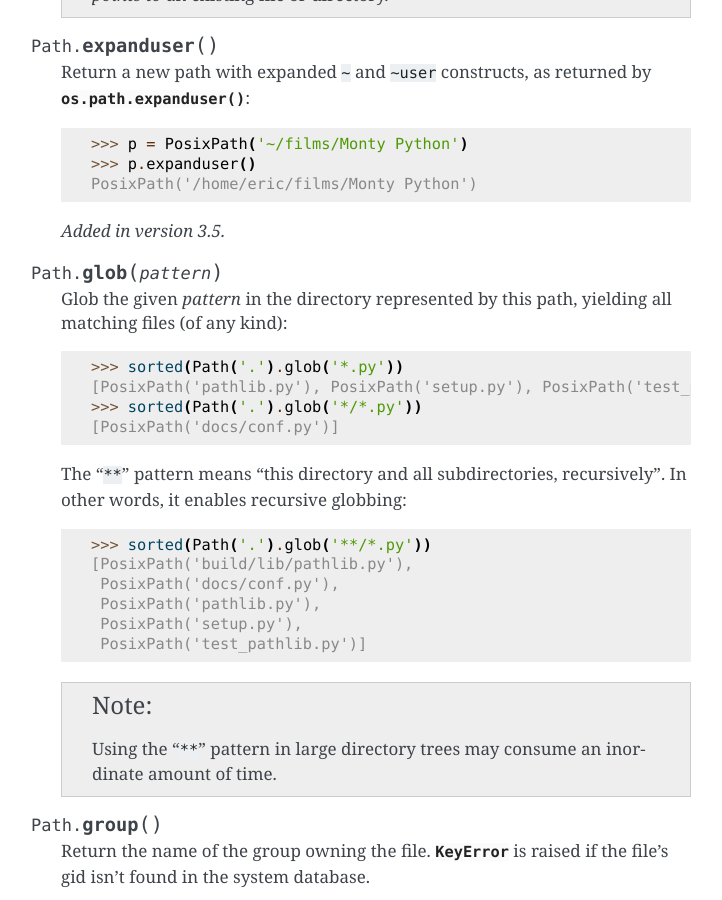
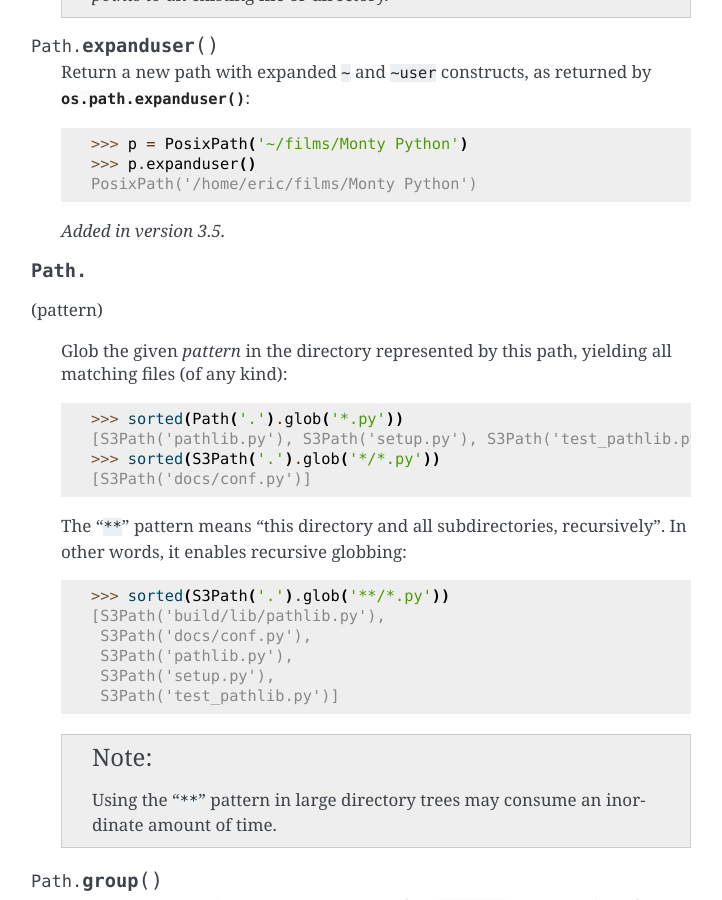
Before and after one commit to liormizr/s3path, a Sphinx documentation site: the page built from docs/source/index.rst, in a window 1280 px wide and 900 px high, scrolled down 10506 px. Shown: the whole window, without its empty margins (389-1111 px from the left). Built offline with Sphinx 7.4.7, drawn with Linux system fonts in a browser that asks for light colours.

Commit message:
Update index.rst
614

```diff
--- a/docs/source/index.rst
+++ b/docs/source/index.rst
@@ -590,25 +590,27 @@ call fails (for example because the path doesn't exist).
    .. versionadded:: 3.5
 
 
-.. method:: Path.glob(pattern)
+.. method:: Path.
+
+(pattern)
 
    Glob the given *pattern* in the directory represented by this path,
    yielding all matching files (of any kind)::
 
       >>> sorted(Path('.').glob('*.py'))
-      [PosixPath('pathlib.py'), PosixPath('setup.py'), PosixPath('test_pathlib.py')]
-      >>> sorted(Path('.').glob('*/*.py'))
-      [PosixPath('docs/conf.py')]
+      [S3Path('pathlib.py'), S3Path('setup.py'), S3Path('test_pathlib.py')]
+      >>> sorted(S3Path('.').glob('*/*.py'))
+      [S3Path('docs/conf.py')]
 
    The "``**``" pattern means "this directory and all subdirectories,
    recursively".  In other words, it enables recursive globbing::
 
-      >>> sorted(Path('.').glob('**/*.py'))
-      [PosixPath('build/lib/pathlib.py'),
-       PosixPath('docs/conf.py'),
-       PosixPath('pathlib.py'),
-       PosixPath('setup.py'),
-       PosixPath('test_pathlib.py')]
+      >>> sorted(S3Path('.').glob('**/*.py'))
+      [S3Path('build/lib/pathlib.py'),
+       S3Path('docs/conf.py'),
+       S3Path('pathlib.py'),
+       S3Path('setup.py'),
+       S3Path('test_pathlib.py')]
 
    .. note::
       Using the "``**``" pattern in large directory trees may consume
```
